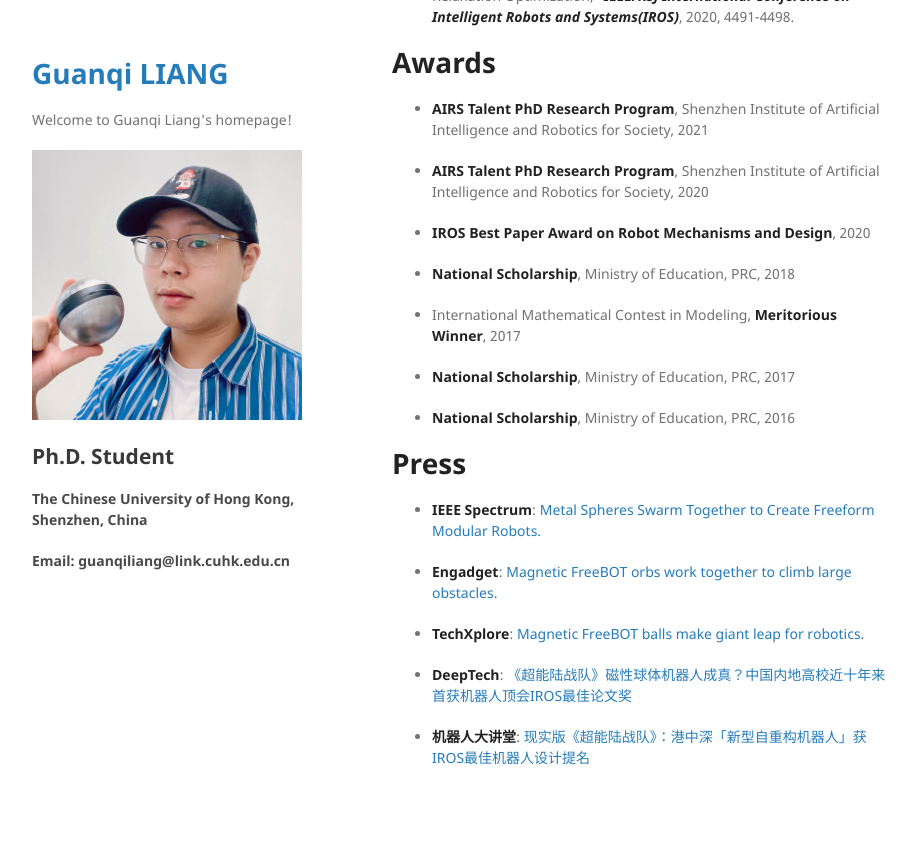
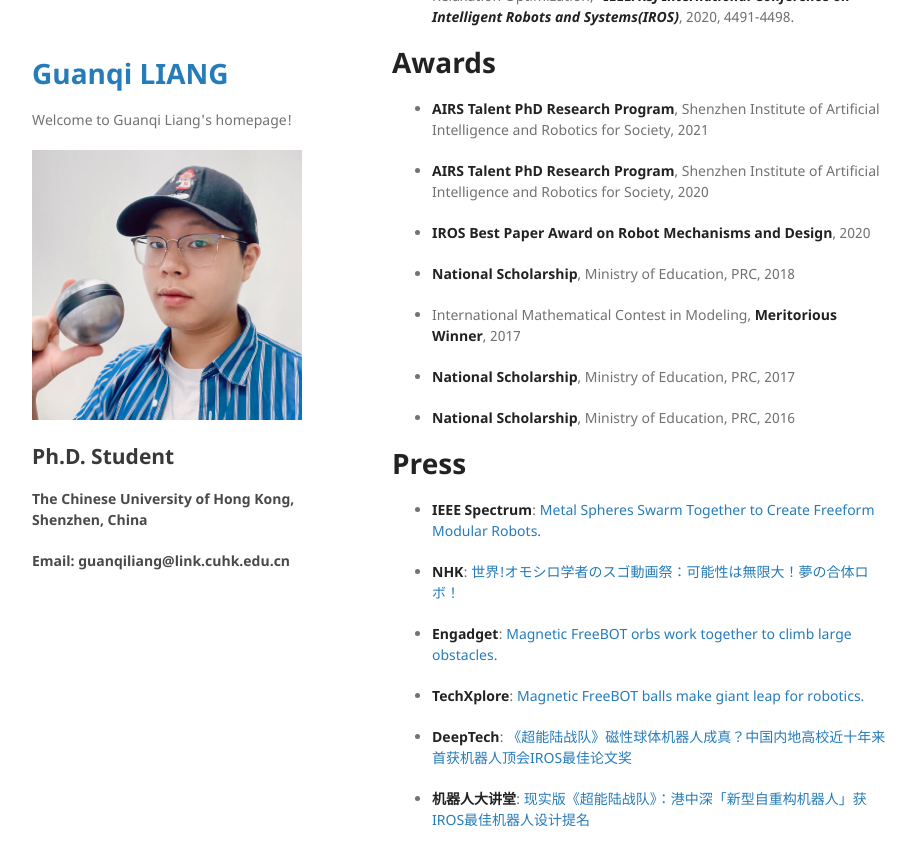
Before and after one commit to guanqiliang/guanqiliang.github.com, a Jekyll site: the page built from index.md, in a window 1280 px wide and 900 px high, scrolled down 1656 px. Shown: the top 866 px of the window, without its empty margins (178-1094 px from the left). Built offline with Jekyll 4.4.1, drawn with Linux system fonts in a browser that asks for light colours; our own code applies the rules of GitHub Pages for plain Markdown files; before the commit the page ends 2494 px from its top, so only the background shows below that.

Commit message:
Update index.md

```diff
--- a/index.md
+++ b/index.md
@@ -63,6 +63,8 @@ Hello, I am a 3rd year Ph.D student in Robotics and AI Lab, supervised by [Prof.
 
 * <strong>IEEE Spectrum</strong>: [Metal Spheres Swarm Together to Create Freeform Modular Robots.](https://spectrum.ieee.org/automaton/robotics/robotics-hardware/freebots-spheres-swarm-robots)
 
+* <strong>NHK</strong>: [世界!オモシロ学者のスゴ動画祭：可能性は無限大！夢の合体ロボ！](https://announcer-news.com/nhk-sugodouga#2021811)
+
 * <strong>Engadget</strong>: [Magnetic FreeBOT orbs work together to climb large obstacles.](https://www.engadget.com/freebot-modular-robot-215021382.html)
 
 * <strong>TechXplore</strong>: [Magnetic FreeBOT balls make giant leap for robotics.](https://techxplore.com/news/2020-11-magnetic-freebot-balls-giant-robotics.html)
```
